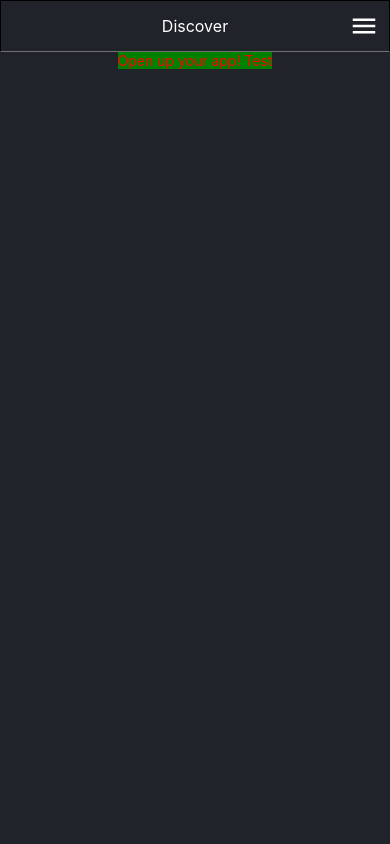
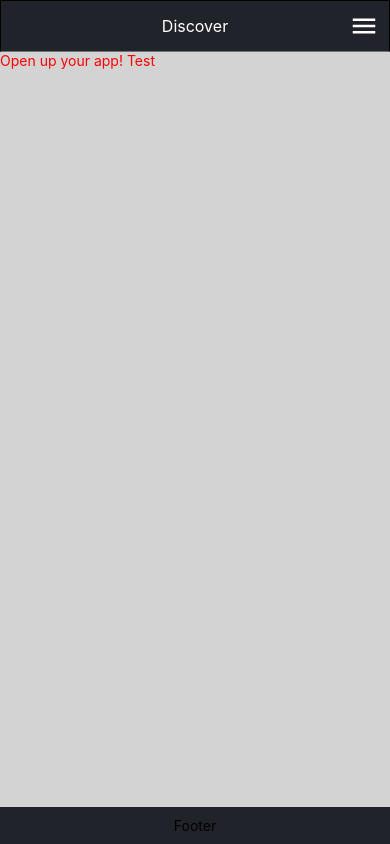
Before and after one commit to mschmauder-hub/seriesmaster, a React Native app in the folder SeriesMaster-Frontend/: screen / in a window 390 px wide. Built offline with nearby package versions, Linux system fonts and the light colour scheme.

Commit message:
Add discover Screen with basic layout

```diff
--- a/SeriesMaster-Frontend/App.js
+++ b/SeriesMaster-Frontend/App.js
@@ -1,26 +1,6 @@
 import React from "react";
-import styled from "styled-components/native";
-import { StatusBar } from "react-native";
-import Header from "./App/components/Header";
-
-const Container = styled.View`
-  flex: 1;
-  align-items: center;
-  background: #20232a;
-  padding-top: ${StatusBar.currentHeight};
-`;
-
-const StyledText = styled.Text`
-  color: red;
-  align-items: center;
-  background: green;
-`;
+import DiscoverScreen from "./App/Screens/DiscoverScreen";
 
 export default function App() {
-  return (
-    <Container>
-      <Header title="Discover"></Header>
-      <StyledText>Open up your app! Test</StyledText>
-    </Container>
-  );
+  return <DiscoverScreen />;
 }
--- /dev/null
+++ b/SeriesMaster-Frontend/App/Screens/DiscoverScreen.js
@@ -0,0 +1,33 @@
+import React from "react";
+import styled from "styled-components/native";
+import { StatusBar, View, Text } from "react-native";
+import Header from "../components/Header";
+
+const Container = styled.View`
+  flex: 1;
+  align-items: center;
+  background: #20232a;
+  padding-top: ${StatusBar.currentHeight};
+`;
+
+const StyledText = styled.Text`
+  color: red;
+  align-items: center;
+  background: lightgrey;
+  width: 100%;
+  flex: 1;
+`;
+
+const DiscoverScreen = () => {
+  return (
+    <Container>
+      <Header title="Discover"></Header>
+      <StyledText>Open up your app! Test</StyledText>
+      <View style={{ padding: 10 }}>
+        <Text>Footer</Text>
+      </View>
+    </Container>
+  );
+};
+
+export default DiscoverScreen;
```
